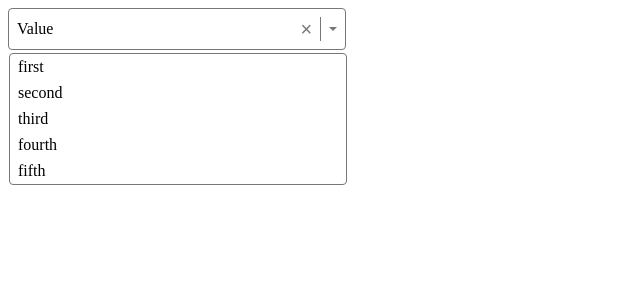
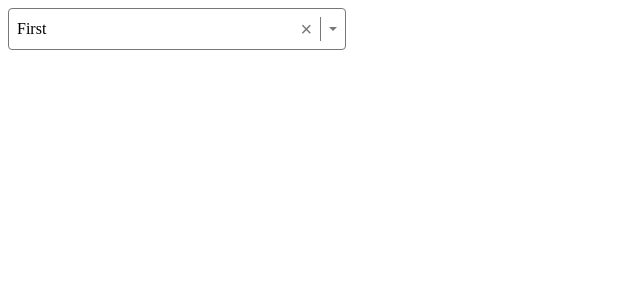
Before and after one commit to jhimy-michel/select-component, a React (Vite) app: page / in a window 1280 px wide. Shown: the top 300 px of the page, without its empty margins (0-640 px from the left). Built offline with nearby package versions, Linux system fonts and the light colour scheme.

Commit message:
adding single selection component

```diff
--- a/src/App.tsx
+++ b/src/App.tsx
@@ -1,16 +1,18 @@
 import { useState } from "react";
-import Select from "./Select";
+import Select, { SelectOption } from "./Select";
 
-const options = [
-  { label: "first", value: 1 },
-  { label: "second", value: 2 },
-  { label: "third", value: 3 },
-  { label: "fourth", value: 4 },
-  { label: "fifth", value: 5 },
+const options: SelectOption[] = [
+  { label: "First", value: 1 },
+  { label: "Second", value: 2 },
+  { label: "Third", value: 3 },
+  { label: "Fourth", value: 4 },
+  { label: "Fifth", value: 5 },
 ];
 
 function App() {
-  return <Select options={options} />;
+  const [value, setValue] = useState<SelectOption | undefined>(options[0]);
+
+  return <Select options={options} value={value} onChange={(o) => setValue(o)} />;
 }
 
 export default App;
--- a/src/Select.tsx
+++ b/src/Select.tsx
@@ -1,27 +1,70 @@
-import React from "react";
+import React, { useEffect, useState } from "react";
 import styles from "./select.module.css";
 
-type SelectOption = {
+export type SelectOption = {
   label: string;
-  value: any;
+  value: string | number;
 };
 
-type SelectProps = {
+export type SelectProps = {
   options: SelectOption[];
-  value: SelectOption;
+  value?: SelectOption;
   onChange: (value: SelectOption | undefined) => void;
 };
 
 const Select = ({ value, onChange, options }: SelectProps) => {
+  const [isOpen, setIsOpen] = useState(false);
+  const [hightlightedIndex, setHightlightedIndex] = useState(0);
+
+  const clearOptions = () => {
+    onChange(undefined);
+  };
+
+  const selectOption = (option: SelectOption) => {
+    if (option !== value) onChange(option);
+  };
+
+  const isOptionSelected = (option: SelectOption) => {
+    return option === value;
+  };
+
+  useEffect(() => {
+    if (isOpen) setHightlightedIndex(0);
+  }, [isOpen]);
+
   return (
-    <div tabIndex={0} className={styles.container}>
-      <span className={styles.value}>Value</span>
-      <button className={styles["clear-btn"]}>&times;</button>
+    <div
+      onBlur={() => setIsOpen(false)}
+      onClick={() => setIsOpen((prev) => !prev)}
+      tabIndex={0}
+      className={styles.container}
+    >
+      <span className={styles.value}>{value?.label}</span>
+      <button
+        onClick={(e) => {
+          e.stopPropagation();
+          clearOptions();
+        }}
+        className={styles["clear-btn"]}
+      >
+        &times;
+      </button>
       <div className={styles.divider}></div>
       <div className={styles.caret}></div>
-      <ul className={`${styles.options} ${styles.show}`}>
-        {options.map((option) => (
-          <li key={option.value} className={styles.option}>
+      <ul className={`${styles.options} ${isOpen ? styles.show : ""}`}>
+        {options.map((option, index) => (
+          <li
+            onClick={(e) => {
+              e.stopPropagation();
+              selectOption(option);
+              setIsOpen(false);
+            }}
+            onMouseEnter={() => setHightlightedIndex(index)}
+            key={option.value}
+            className={`${styles.option} ${isOptionSelected(option) ? styles.selected : ""} ${
+              index === hightlightedIndex ? styles.highlighted : ""
+            }`}
+          >
             {" "}
             {option.label}
           </li>
--- a/src/select.module.css
+++ b/src/select.module.css
@@ -72,11 +72,11 @@
     cursor: pointer;
 }
 
+.option.selected {
+    background-color: hsl(200, 100%, 70%);
+}
+
 .option.highlighted {
     background-color: hsl(200, 100%, 50%);
     color: white;
 }
-
-.option.selected {
-    background-color: hsl(200, 100%, 70%);
-}
```
Also changed, not shown: 1 other file (tests, documents, lock files or other folders).
